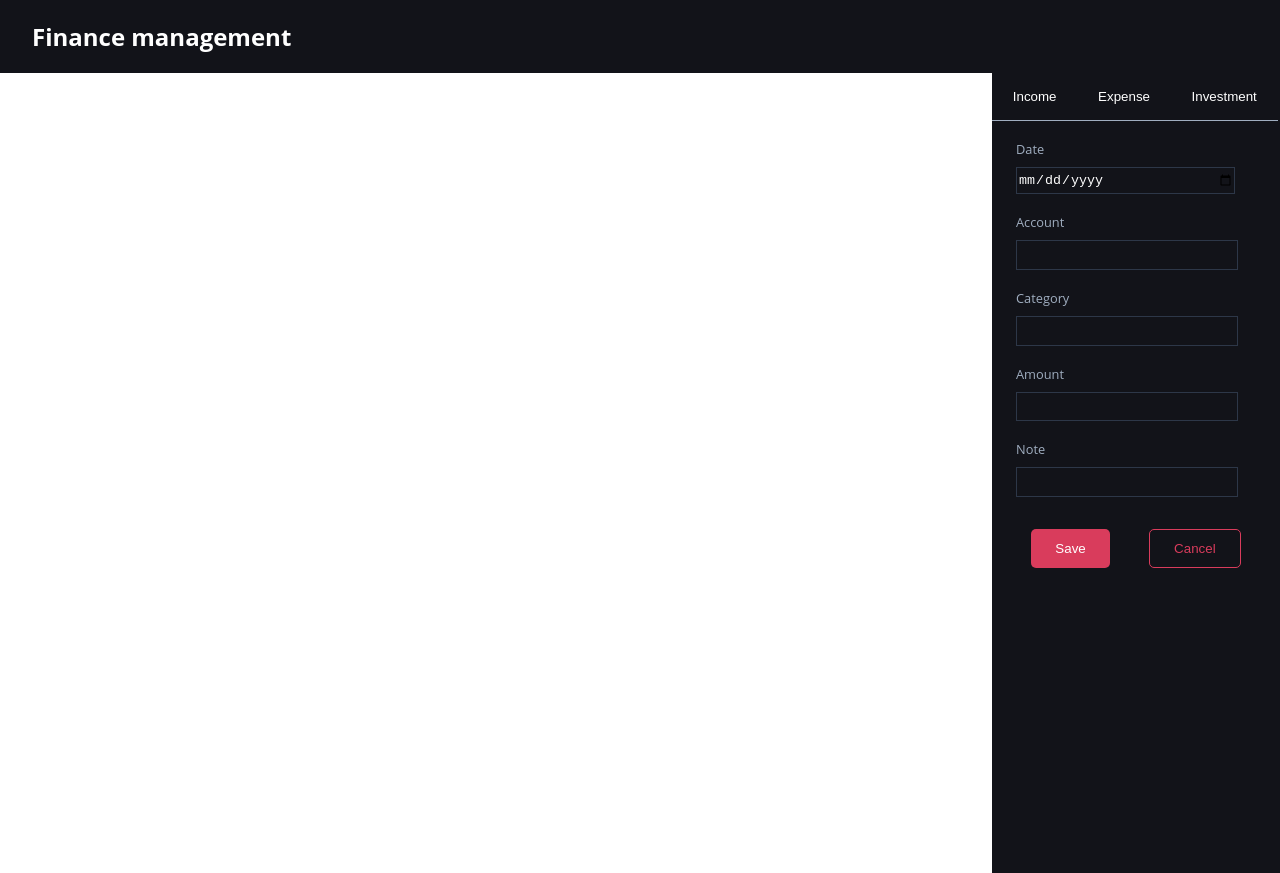
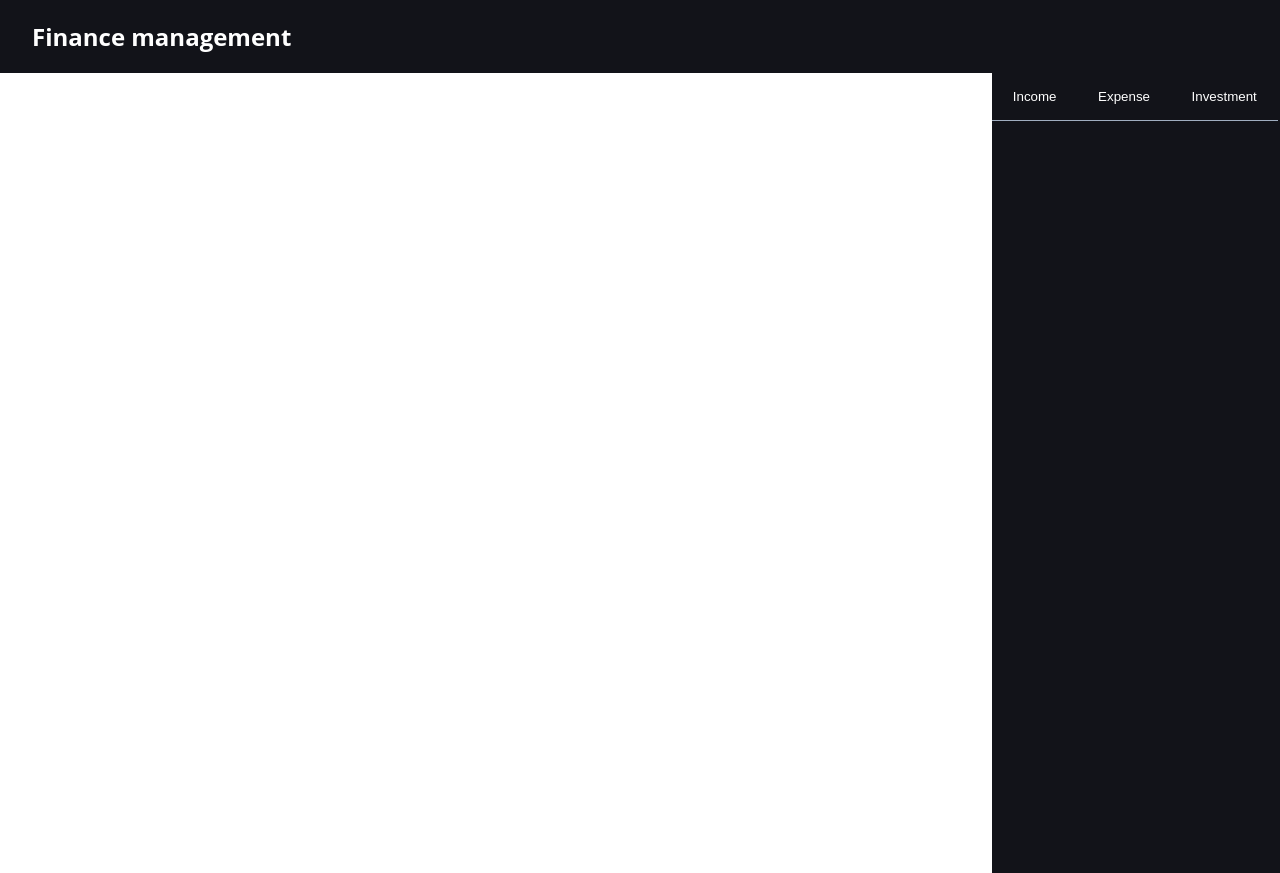
Before and after one commit to KishoreMl/Finance-Management, a React (Create React App) app in the folder finance-management/: page / in a window 1280 px wide. Built offline with nearby package versions, Linux system fonts and the light colour scheme.

Commit message:
Small Change

```diff
--- a/finance-management/src/components/RightPanel/RightPanel.tsx
+++ b/finance-management/src/components/RightPanel/RightPanel.tsx
@@ -1,17 +1,24 @@
 import React, {Component} from "react";
 import './RightPanel.scss';
+interface RightPanelProperties{
+    formType: string;
+}
+export class RightPanel extends Component<{},RightPanelProperties>{
+    constructor(props)
+    {
+        super(props);
+        this.state = {
+            formType:"Income",
+        }
+    }
 
-export class RightPanel extends Component{
     render()
     {
-        return (
-            <div className="right-panel">
-                <div className="btn-bar">
-                    <button>Income</button>
-                    <button>Expense</button>
-                    <button>Investment</button>
-                </div>
-                <div className="form-container">
+        const IncomeForm = <div className="form-container">
+
+        </div>;
+
+        const ExpenseForm = <div className="form-container">
                     <div className="label">
                         <label htmlFor="category">Date</label>
                     </div>
@@ -48,7 +55,21 @@ export class RightPanel extends Component{
                         <button className="btn-primary-red">Save</button>
                         <button className="btn-outline">Cancel</button>
                     </div>
+                </div>;
+
+        const InvestmentForm = <div className="form-container">
+
+        </div>;
+
+        return (
+            <div className="right-panel">
+                <div className="btn-bar">
+                    <button>Income</button>
+                    <button>Expense</button>
+                    <button>Investment</button>
                 </div>
+                {this.state.formType==="Income"?IncomeForm:this.state.formType==="Expense"?ExpenseForm:InvestmentForm}
+
             </div>
         )
     }
```
Also changed, not shown: finance-management/src/components/MiddlePanel/MiddlePanel.scss (added, +7 -0 lines), finance-management/src/components/MiddlePanel/MiddlePanel.tsx (added, +11 -0 lines).
